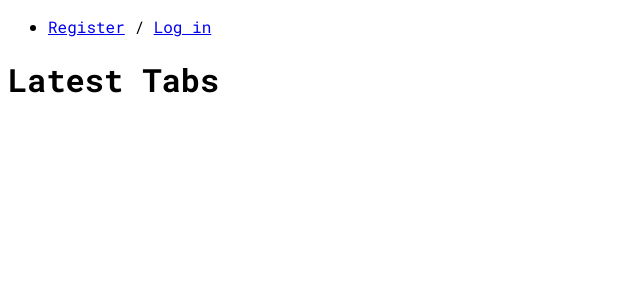
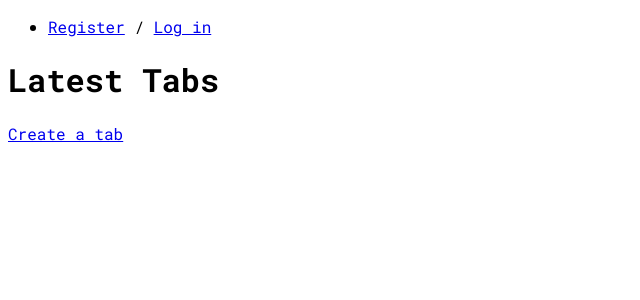
Before and after one commit to kerkeslager/guitartabs, a Django app: page /tabs/ in a window 1280 px wide. Shown: the top 300 px of the page, without its empty margins (0-640 px from the left). Run offline with Django 3.2, Linux system fonts and the light colour scheme; data that the repository does not hold is empty.

Commit message:
Add a link to create a tab

```diff
--- a/tabs/templates/tabs/tab_list.html
+++ b/tabs/templates/tabs/tab_list.html
@@ -10,6 +10,8 @@
   {% endfor %}
 </ul>
 
+<p><a href="{% url 'tabs:create' %}">Create a tab</a></p>
+
 <ul>
   {% for tab in tabs %}
   <li><a href="{% url 'tabs:detail' tab.pk %}">{{ tab.name }}</a></li>
```
